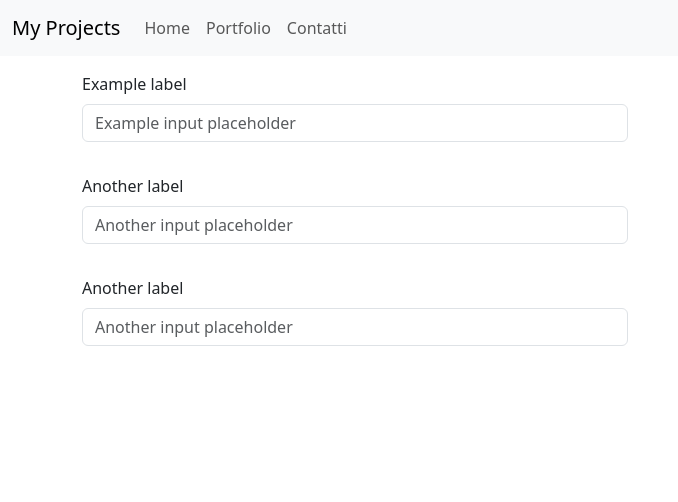
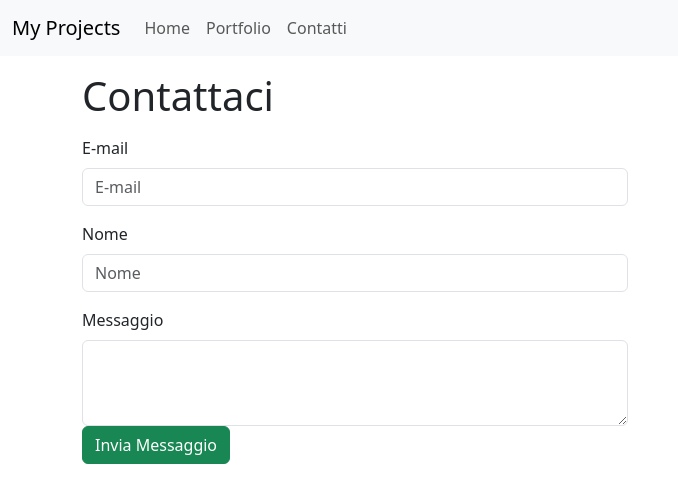
Before and after one commit to StefanoMela/vite-boolfolio, a Vue app: page /contacts in a window 1280 px wide. Shown: the top 502 px of the page, without its empty margins (0-678 px from the left). Built offline with nearby package versions, Linux system fonts and the light colour scheme.

Commit message:
feat/ add working mail

```diff
--- a/src/components/ContactForm.vue
+++ b/src/components/ContactForm.vue
@@ -1,74 +1,127 @@
 <script>
-import axios from 'axios';
-import {store} from '../data/store';
+import axios from "axios";
+import { store } from "../data/store";
 
 export default {
   data() {
     return {
+
+      store,
+
       formField: {
-        email: '',
-        name: '',
+        email: "",
+        name: "",
+        message: "",
+      },
+
+      messageSent: false,
+      success: false,
+      loading: false,
+      error: {
         message: '',
-      }
+        state: false,
+      },
     };
   },
 
   methods: {
-
     sendMessage() {
-      if(!this.formField.email || !this.formField.name || !this.formField.message)
-
+      if (
+        !this.formField.email ||
+        !this.formField.name ||
+        !this.formField.message
+      )
         return;
 
+        this.messageSent = true;
+        this.loading = true;
+        this.succes = false;
+        this.error.status = false;
+
       const data = {
-
         email: this.formField.email,
         name: this.formField.name,
         message: this.formField.message,
+      };
 
-      }
+      console.log(data);
 
-    }
-  }
+      axios.post(store.baseUrl + 'message', data)
+      .then((response) => {
+        console.log(response);
+        this.success = true;
+      })
+      .catch((error)=>{
+        this.error.state = true;
+        this.error.message = error.message;
+      })
+      .finally(()=>{
+        this.loading = false;
+      });
+    },
+  },
 };
 </script>
 
 <template>
+
+  <div v-if="messageSent && succes"
+  class="alert alert-success">
+  Messaggio inviato !
+  </div>
+
+  <div v-if="messageSent && loading"
+  class="alert alert-warning">
+  Invio in corso
+  </div>
+
+  <div v-if="messageSent && error.status"
+  class="alert alert-danger">
+  {{ error.message }}
+  </div>
+
+
+  <div v-if="!messageSent || error.status">
     <div class="row row-cols-4 flex-column">
-    <div class="my-3 w-50">
-      <label for="formGroupExampleInput" class="form-label"
-        >Example label</label
-      >
+      <div class="w-50">
+        <label for="formfield-email" class="form-label">E-mail</label>
         <input
+        v-model="formField.email"
           type="text"
           class="form-control"
-        id="formGroupExampleInput"
-        placeholder="Example input placeholder"
+          id="formfield-email"
+          placeholder="E-mail"
         />
       </div>
       <div class="my-3 w-50">
-      <label for="formGroupExampleInput2" class="form-label"
-        >Another label</label
-      >
+        <label for="formfield-name" class="form-label">Nome</label>
         <input
+        v-model="formField.name"
           type="text"
           class="form-control"
-        id="formGroupExampleInput2"
-        placeholder="Another input placeholder"
+          id="formfield-name"
+          placeholder="Nome"
         />
       </div>
-    <div class="my-3 w-50">
-      <label for="formGroupExampleInput2" class="form-label"
-        >Another label</label
+      <div class="w-50">
+        <label for="formfield-message" class="form-label"
+          >Messaggio</label
         >
-      <input
-        type="text"
+        <textarea
+        v-model="formField.message"
           class="form-control"
-        id="formGroupExampleInput2"
-        placeholder="Another input placeholder"
-      />
+          id="formfield-message"
+          rows="3"
+        ></textarea>
       </div>
     </div>
+
+    <button class="btn btn-success"
+    @click="sendMessage()">
+      Invia Messaggio
+    </button>
+  </div>
+
 </template>
 
 <style lang="scss" scoped></style>
--- a/src/components/ProjectCard.vue
+++ b/src/components/ProjectCard.vue
@@ -42,7 +42,7 @@ export default {
       <div class="card-footer"
       v-if="!isDetail">
         <RouterLink
-              class="btn btn-primary w-50 align-self-center my-4"
+              class="btn btn-primary w-50 align-self-center my-2"
               :to="{name: 'project-detail',
               params: {
                 slug: project.slug
--- a/src/pages/ContactPage.vue
+++ b/src/pages/ContactPage.vue
@@ -2,17 +2,13 @@
 import ContactForm from "../components/ContactForm.vue";
 
 export default {
-  data() {
-    return {
-      title: "Hello world",
-    };
-  },
 
   components: { ContactForm },
 };
 </script>
 
 <template>
+    <h1 class="my-3">Contattaci</h1>
         <ContactForm />
 </template>
 
```
Lines whose indentation alone changed are shown as unchanged.
